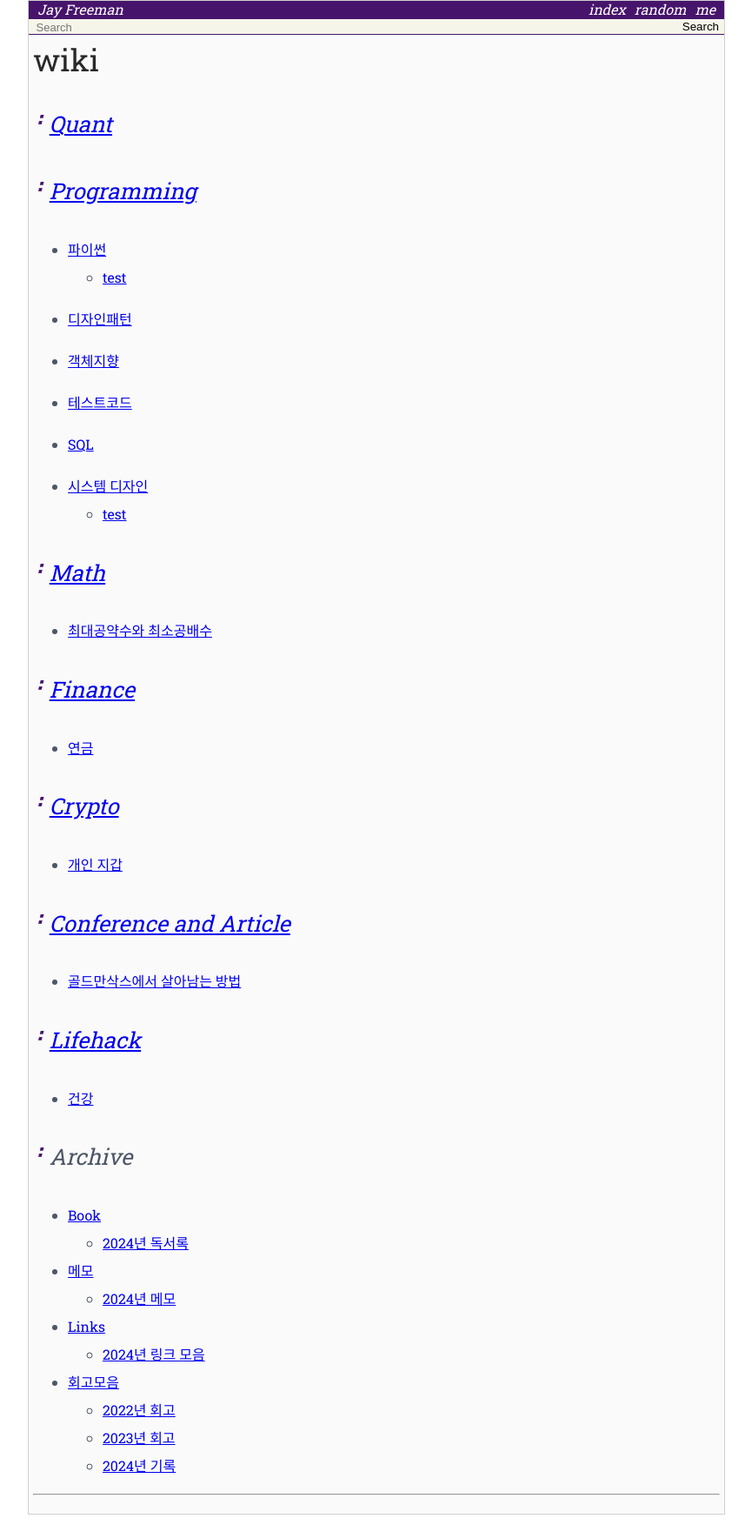
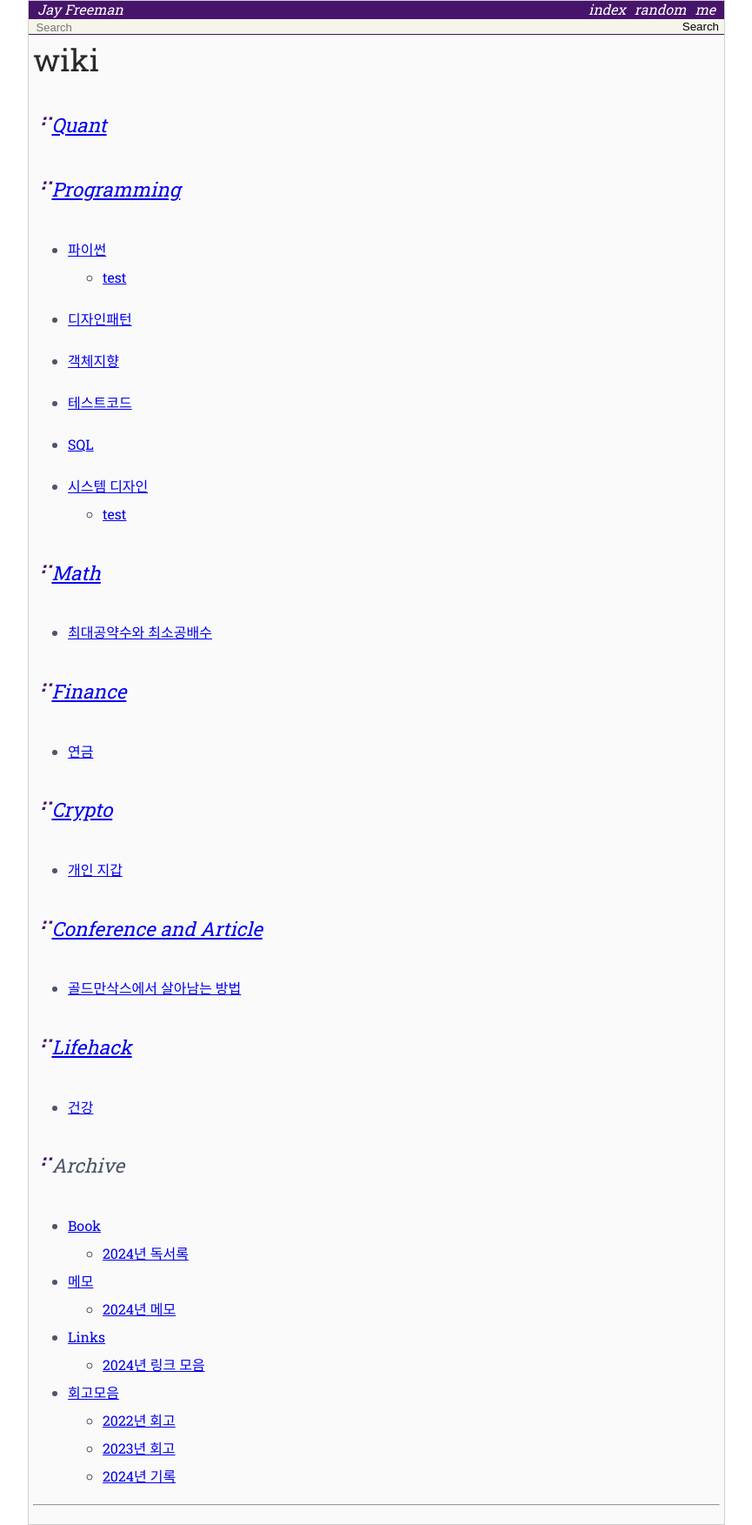
Before and after one commit to JayFreemandev/JayFreemandev.github.io, a Jekyll site: the page built from _wiki/root-index.md, in a window 1280 px wide. Shown: the whole page at 87% size, without its empty margins (207-1072 px from the left). Built offline with Jekyll 4.4.1, drawn with Linux system fonts in a browser that asks for light colours.

Commit message:
카테고리를 수정해라

```diff
--- a/_wiki/root-index.md
+++ b/_wiki/root-index.md
@@ -8,10 +8,10 @@ updated : 2023-12-17 14:46:01 +0900
 regenerate: true
 ---
 
-### [[/quant]]
+#### [[/quant]]
 
 
-### [[/programming]]
+#### [[/programming]]
 * [[/programming/python]]
     * [[/programming/python/test]]
 
@@ -26,22 +26,22 @@ regenerate: true
 * [[/programming/system-deisgn]]
     * [[/programming/system-deisgn/test]]
 
-### [[/math]]
+#### [[/math]]
 * [[/math/gcd]]
 
-### [[/finance]]
+#### [[/finance]]
 * [[/finance/pension]]
 
-### [[/crypto]]
+#### [[/crypto]]
 * [[/crypto/my-wallet]]
 
-### [[/summary]]
+#### [[/summary]]
 * [[/summary/how-to-break-goldman-sache]]
 
-### [[/lifehack]]
+#### [[/lifehack]]
 * [[/lifehack/health]]
 
-### Archive
+#### Archive
 * [[/book]]
     * [[/book/2024]]
 
--- a/data/metadata/index.json
+++ b/data/metadata/index.json
@@ -4,6 +4,7 @@
  "url": "/wiki/index",
  "updated": "2021-07-25 18:00:13 +0900",
  "children": [
+  "archive",
   "book",
   "crypto",
   "finance",
--- a/data/total-document-url-list.json
+++ b/data/total-document-url-list.json
@@ -8,6 +8,7 @@
  "/wiki/2023/2022-10-24-good-practice-http-api-archetecture",
  "/wiki/2023/2023-01-29-how-springboot-handle-multiple-requests",
  "/wiki/2023/2023-03-10-cloud-flatform-intro-feat-aws",
+ "/wiki/archive",
  "/wiki/book",
  "/wiki/book/2024",
  "/wiki/crypto",
```
Also changed, not shown: _wiki/archive.md (added, +17 -0 lines), data/metadata/archive.json (added, +10 -0 lines), 1 other file.
